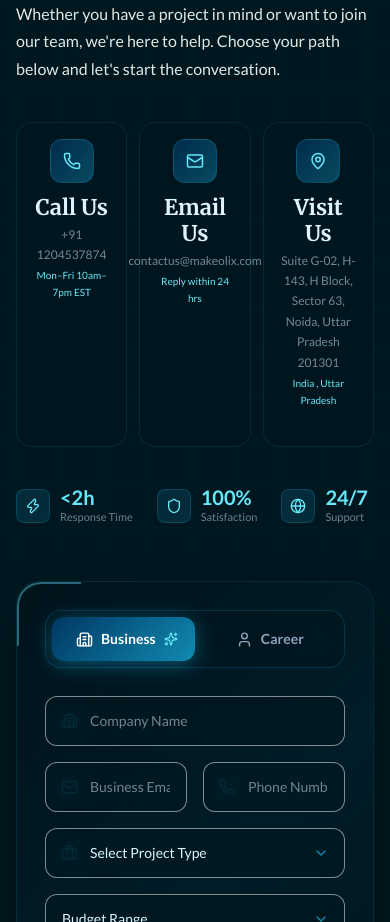
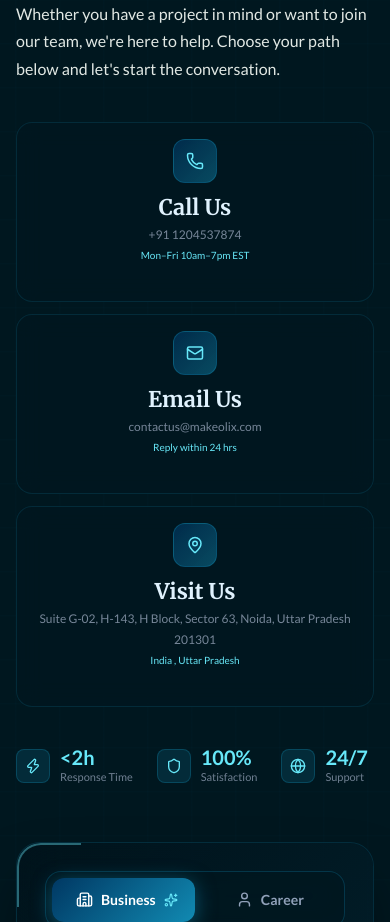
Before and after one commit to pawansharma-makeolix/Makeolix, a React (Vite) app: page /contact-us in a window 390 px wide. Shown: the part 1080-2002 px from the top of the page. Built offline with nearby package versions, Linux system fonts and the light colour scheme.

Commit message:
contact page fix

```diff
--- a/src/components/ContactSection.jsx
+++ b/src/components/ContactSection.jsx
@@ -1095,8 +1095,8 @@
             </motion.p>
 
             {/* ── Contact Cards: horizontal 3-in-a-row ── */}
-            <motion.div
-              className="grid grid-cols-3 gap-3 mb-10"
+          <motion.div
+  className="grid grid-cols-1 sm:grid-cols-3 gap-3 mb-10"
               initial={{ opacity: 0, y: 24 }}
               animate={isInView ? { opacity: 1, y: 0 } : {}}
               transition={{ duration: 0.6, delay: 0.3 }}
@@ -1289,7 +1289,7 @@
                 >
                   By submitting, you agree to our{" "}
                   <a
-                    href="#"
+                    href="/privacy-policy"
                     style={{ color: "#67e8f9" }}
                     className="hover:underline"
                   >
@@ -1297,7 +1297,7 @@
                   </a>{" "}
                   and{" "}
                   <a
-                    href="#"
+                    href="/terms-and-conditions"
                     style={{ color: "#67e8f9" }}
                     className="hover:underline"
                   >
```
